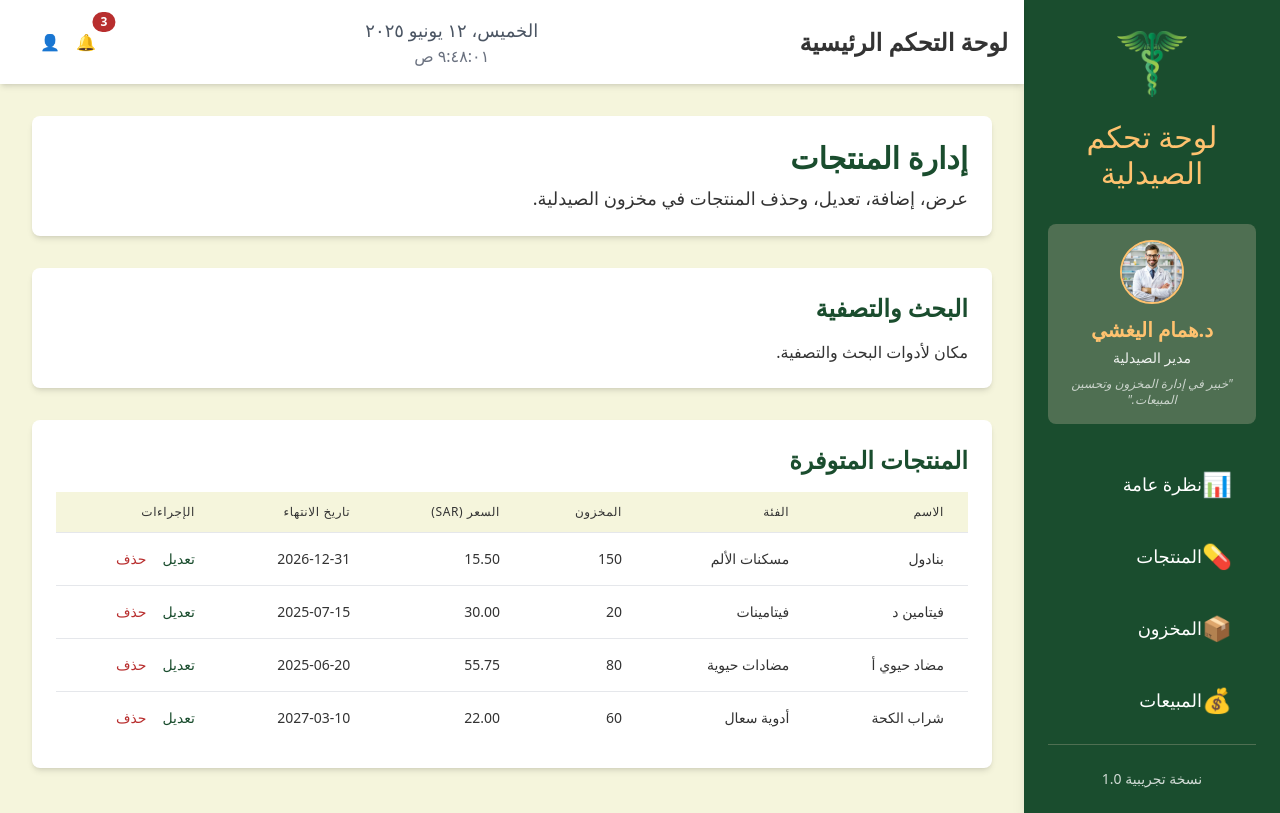
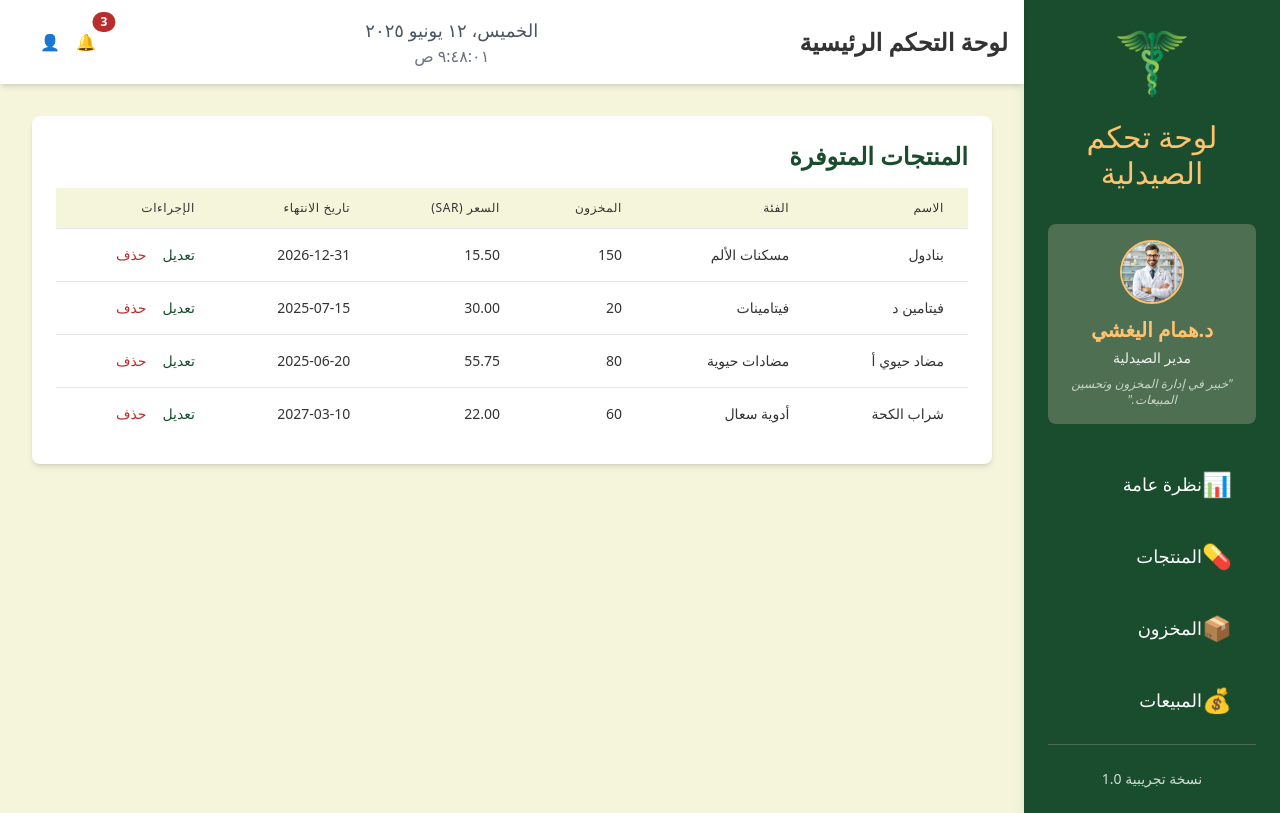
Before and after one commit to HomamAlyaghshi/Online-Learning, a React (Create React App) app: page /products in a window 1280 px wide. Built offline with nearby package versions, Linux system fonts and the light colour scheme; a web font is replaced by a local one.

Commit message:
products page edit

```diff
--- a/public/index.html
+++ b/public/index.html
@@ -25,7 +25,7 @@
       work correctly both with client-side routing and a non-root public URL.
       Learn how to configure a non-root public URL by running `npm run build`.
     -->
-    <title>React App</title>
+    <title>My Pharmacy</title>
   </head>
   <body>
     <noscript>You need to enable JavaScript to run this app.</noscript>
--- a/src/context/dataContext.jsx
+++ b/src/context/dataContext.jsx
@@ -4,14 +4,12 @@ import React, { createContext, useState, useEffect, useContext } from 'react';
 import moment from 'moment';
 import 'moment/locale/ar';
 
-moment.locale('ar'); // تعيين اللغة العربية لـ Moment.js هنا لمرة واحدة
+moment.locale('ar');
 
 export const DataContext = createContext();
 
 export const DataProvider = ({ children }) => {
-  // ----------------------------------------------------
-  // أ. البيانات الوهمية المركزية
-  // ----------------------------------------------------
+
 
   // بيانات بطاقات لوحة التحكم
   const [dashboardCardsData, setDashboardCardsData] = useState([
--- a/src/pages/Products.jsx
+++ b/src/pages/Products.jsx
@@ -9,23 +9,8 @@ const Products = () => {
   return (
     <div className="space-y-8">
       {/* قسم ترحيبي أو عنوان الصفحة */}
-      <div className="bg-white p-6 rounded-lg shadow-md">
-        <h1 className="text-3xl font-bold text-primary mb-2">
-          إدارة المنتجات
-        </h1>
-        <p className="text-lg text-textDark">
-          عرض، إضافة، تعديل، وحذف المنتجات في مخزون الصيدلية.
-        </p>
-      </div>
 
-      {/* قسم البحث والتصفية (سنضيفه لاحقًا) */}
-      <div className="bg-white p-6 rounded-lg shadow-md">
-        <h2 className="text-2xl font-bold text-primary mb-4">
-          البحث والتصفية
-        </h2>
-        {/* سيتم هنا إضافة شريط البحث وخيارات التصفية */}
-        <p className="text-textDark">مكان لأدوات البحث والتصفية.</p>
-      </div>
+
 
       {/* جدول عرض المنتجات */}
       <div className="bg-white p-6 rounded-lg shadow-md">
```
